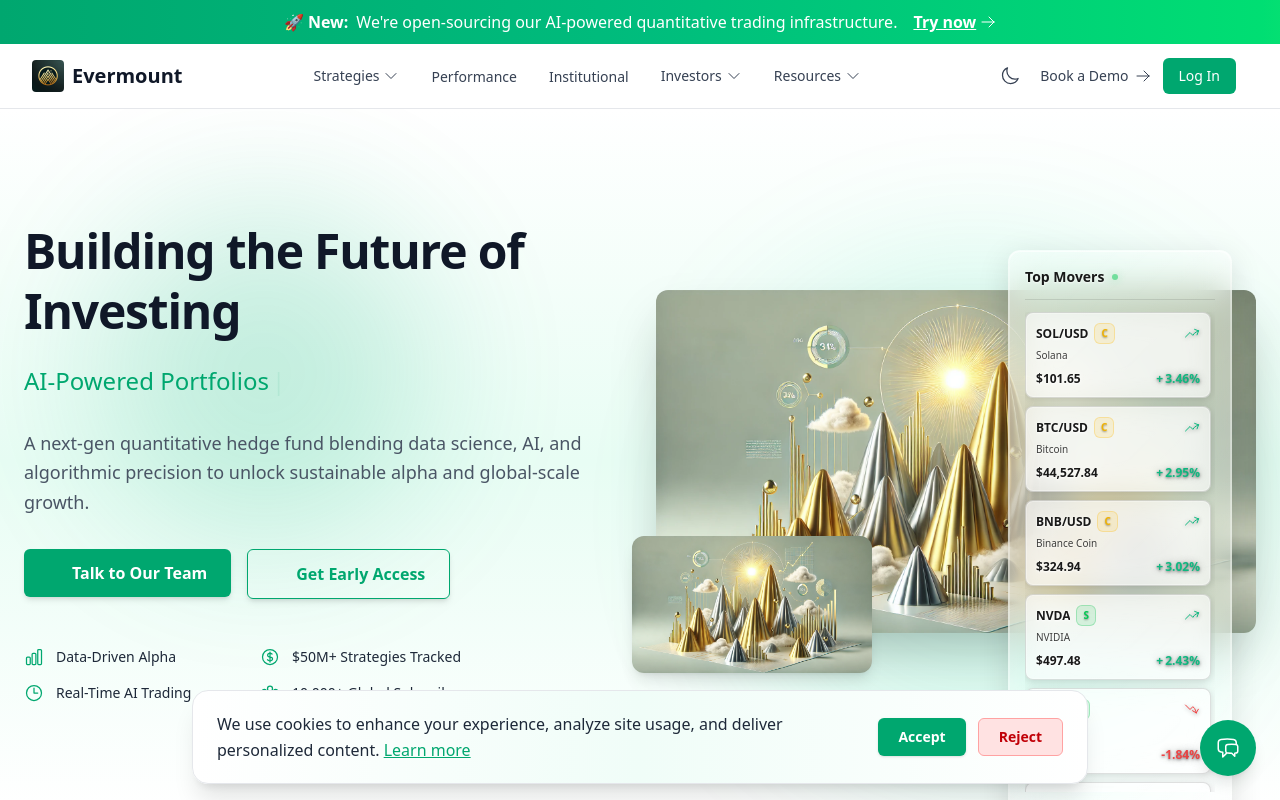
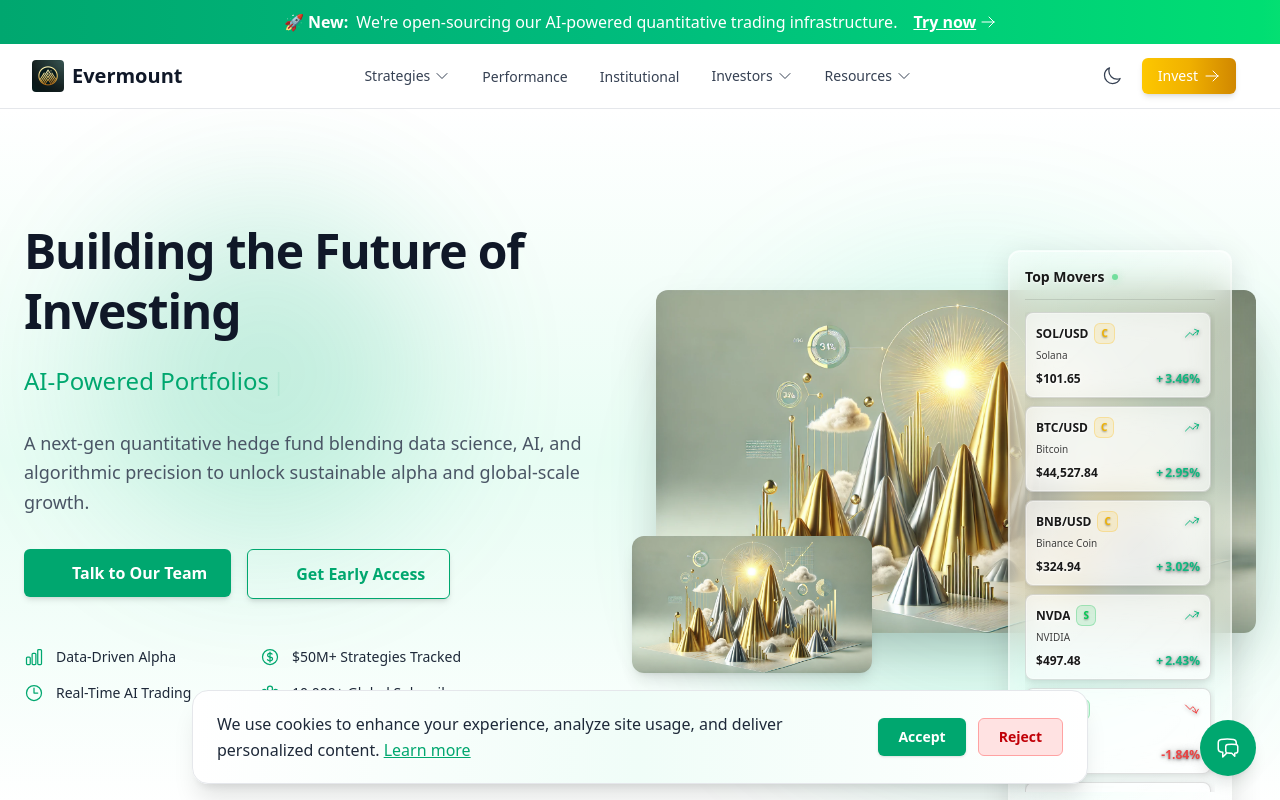
Before and after one commit to danielmawioo/evermount-capital, a Next.js app: page / in a window 1280 px wide. Shown: the top 800 px of the page. Built offline with nearby package versions, Linux system fonts and the light colour scheme; some icons are missing.

Commit message:
improve UI

```diff
--- a/src/app/components/Navbar.tsx
+++ b/src/app/components/Navbar.tsx
@@ -281,23 +281,14 @@
                 )}
               </motion.button>
 
-              <Link href="/book-demo" className="hidden md:block">
-                <motion.button
-                  whileHover={{ scale: 1.02 }}
-                  whileTap={{ scale: 0.98 }}
-                  className="flex items-center gap-1.5 text-sm font-medium text-gray-700 dark:text-gray-300 hover:text-gray-900 dark:hover:text-white transition-colors"
-                >
-                  Book a Demo
-                  <ArrowRightIcon className="w-4 h-4" />
-                </motion.button>
-              </Link>
               <Link href="/login">
                 <motion.button
-                  whileHover={{ scale: 1.02 }}
-                  whileTap={{ scale: 0.98 }}
-                  className="px-4 py-2 text-sm font-medium text-white bg-[#00a76f] hover:bg-emerald-700 rounded-md transition-colors"
+                  whileHover={{ scale: 1.05 }}
+                  whileTap={{ scale: 0.95 }}
+                  className="flex items-center gap-1.5 px-4 py-2 text-sm font-medium text-white rounded-md transition-all shadow-md hover:shadow-lg bg-gradient-to-r from-yellow-400 via-yellow-500 to-yellow-600 hover:from-yellow-500 hover:via-yellow-600 hover:to-yellow-700"
                 >
-                  Log In
+                  Invest
+                  <ArrowRightIcon className="w-4 h-4" />
                 </motion.button>
               </Link>
 
@@ -382,21 +373,13 @@
                       </>
                     )}
                   </motion.button>
-                  <Link href="/book-demo" onClick={() => setMenuOpen(false)}>
-                    <motion.button
-                      whileTap={{ scale: 0.95 }}
-                      className="w-full flex items-center justify-center gap-1.5 px-4 py-2 text-sm font-medium text-gray-700 dark:text-gray-300 hover:text-gray-900 dark:hover:text-white hover:bg-gray-100 dark:hover:bg-gray-800 rounded-md transition-colors"
-                    >
-                      Book a Demo
-                      <ArrowRightIcon className="w-4 h-4" />
-                    </motion.button>
-                  </Link>
                       <Link href="/login" onClick={() => setMenuOpen(false)}>
                         <motion.button
                           whileTap={{ scale: 0.95 }}
-                      className="w-full px-4 py-2 text-sm font-medium text-white bg-[#00a76f] hover:bg-emerald-700 rounded-md transition-colors"
+                          className="w-full flex items-center justify-center gap-1.5 px-4 py-2 text-sm font-medium text-white rounded-md transition-all shadow-md hover:shadow-lg bg-gradient-to-r from-yellow-400 via-yellow-500 to-yellow-600 hover:from-yellow-500 hover:via-yellow-600 hover:to-yellow-700"
                         >
-                      Log In
+                          Invest
+                          <ArrowRightIcon className="w-4 h-4" />
                         </motion.button>
                       </Link>
                 </div>
```
Lines whose indentation alone changed are shown as unchanged.
